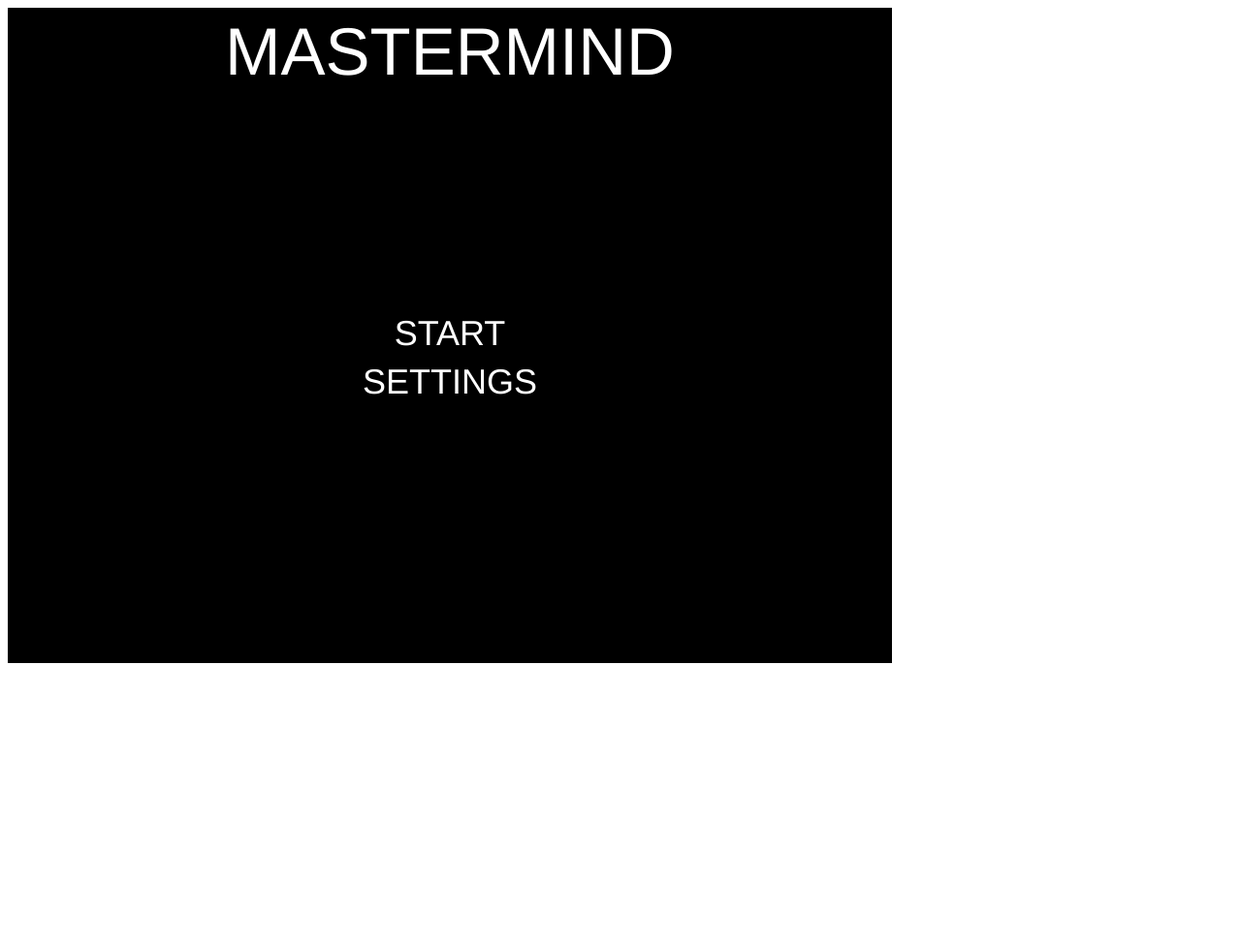
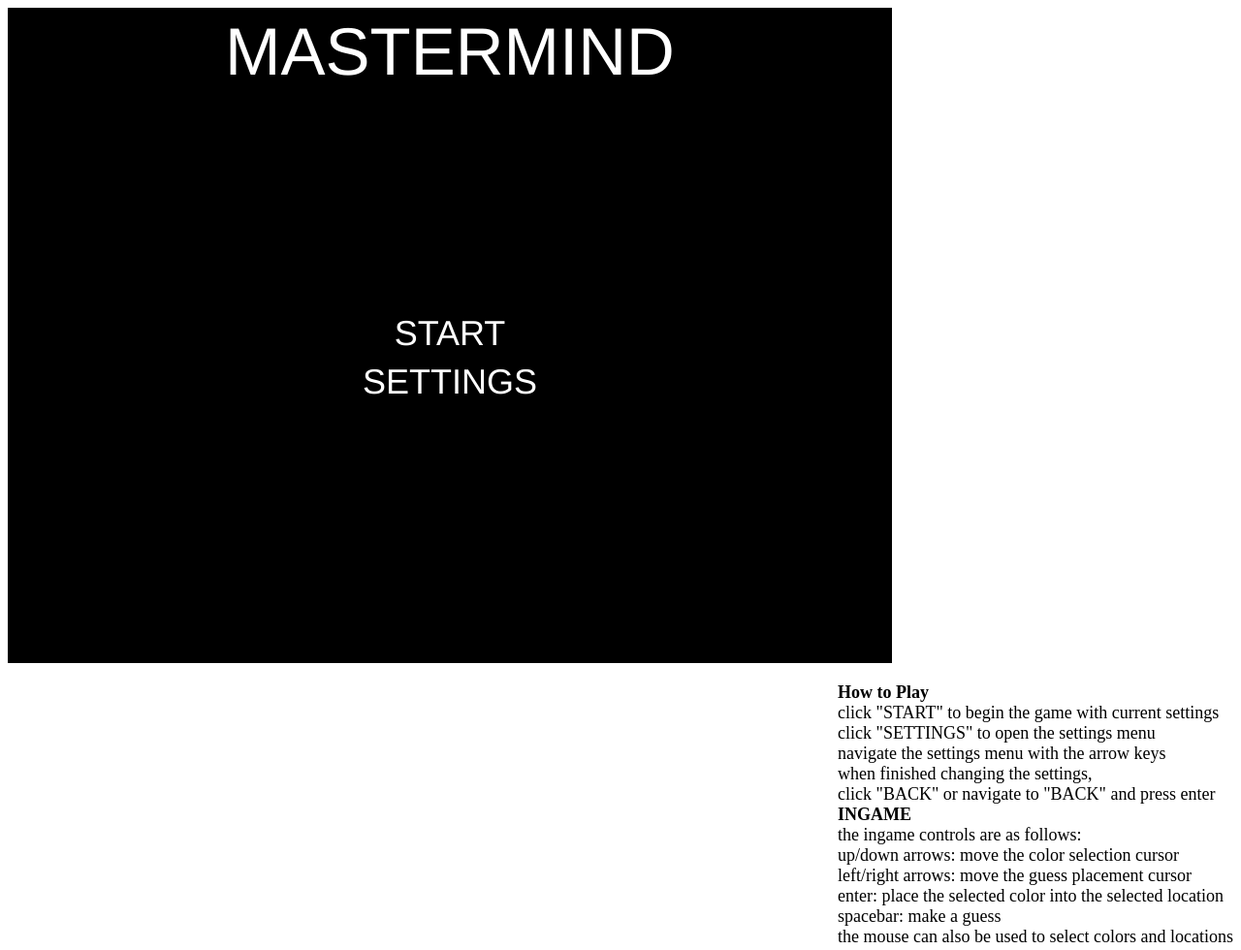
Before and after one commit to AtmaWPN/mega-mind, a plain HTML site: page Mastermind_Game.html in a window 1280 px wide. Shown: the whole page at 97% size. Before the commit the page ends 800 px from the top, so only its background shows below. Drawn offline with Linux system fonts and the light colour scheme.

Commit message:
added instructions to the page

```diff
--- a/Mastermind_Game.html
+++ b/Mastermind_Game.html
@@ -6,5 +6,20 @@
 	</head>
 	<body>
 		<script src="js/script.js"></script>
+    <p style="float:right" align=left><font size="4"><strong>How to Play</strong><br>
+      click "START" to begin the game with current settings<br>
+      click "SETTINGS" to open the settings menu<br>
+      navigate the settings menu with the arrow keys<br>
+      when finished changing the settings,<br>
+      click "BACK" or navigate to "BACK" and press enter<br>
+      <strong>INGAME</strong><br>
+      the ingame controls are as follows:<br>
+      up/down arrows: move the color selection cursor<br>
+      left/right arrows: move the guess placement cursor<br>
+      enter: place the selected color into the selected location<br>
+      spacebar: make a guess<br>
+      the mouse can also be used to select colors and locations<br>
+      </font>
+    </p>
 	</body>
 </html>
```
